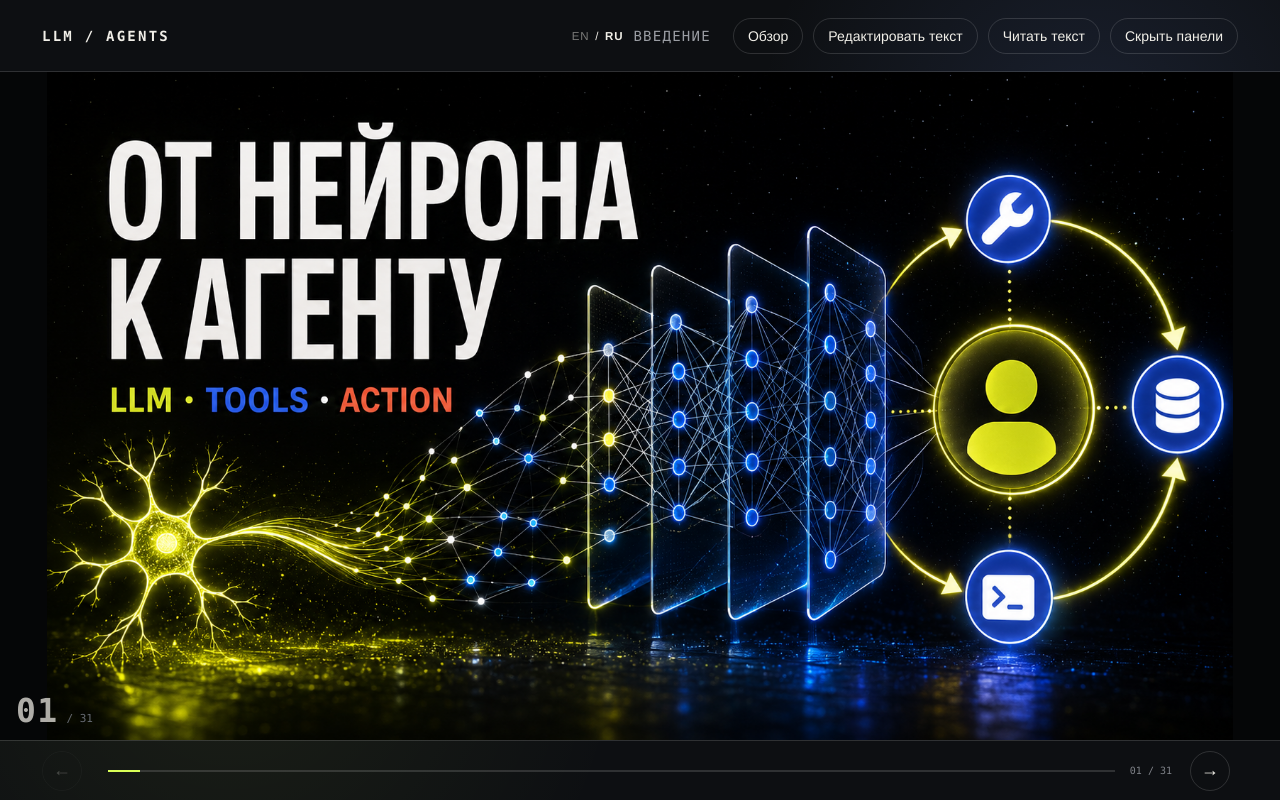
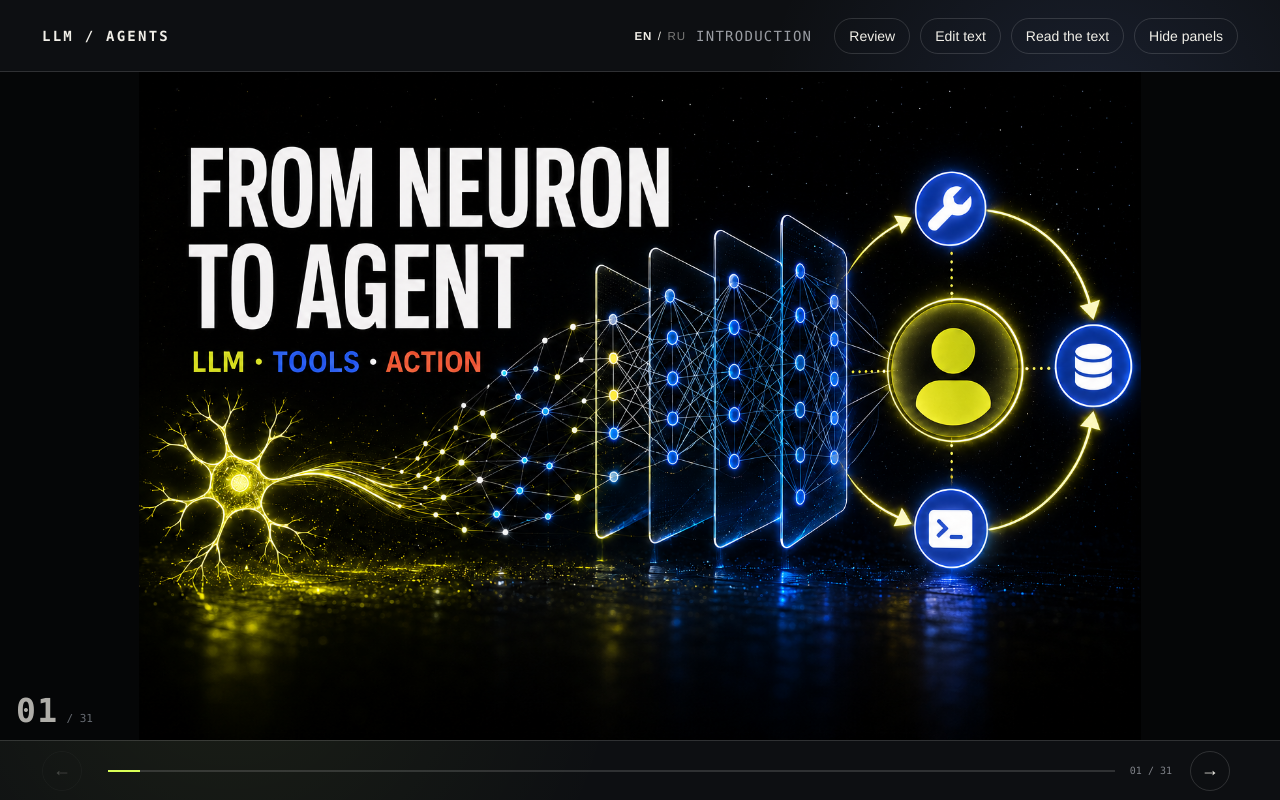
Before and after one commit to positron48/llm-agents-presentation, a Next.js app: page / in a window 1280 px wide. Built offline with nearby package versions, Linux system fonts and the light colour scheme.

Commit message:
feat: detect presentation language from request

```diff
--- /dev/null
+++ b/app/i18n/language.ts
@@ -0,0 +1,24 @@
+import type { Language } from "./context";
+
+export function languageFromAcceptLanguage(value: string | null): Language {
+  if (!value) return "en";
+
+  const preferred = value
+    .split(",")
+    .map((part, index) => {
+      const [range = "", ...parameters] = part.trim().split(";");
+      const qualityParameter = parameters.find((parameter) => parameter.trim().startsWith("q="));
+      const quality = qualityParameter ? Number.parseFloat(qualityParameter.trim().slice(2)) : 1;
+      return { range: range.toLowerCase(), quality: Number.isFinite(quality) ? quality : 0, index };
+    })
+    .filter(({ quality }) => quality > 0)
+    .sort((left, right) => right.quality - left.quality || left.index - right.index)
+    .find(({ range }) => range === "ru" || range.startsWith("ru-") || range === "en" || range.startsWith("en-"));
+
+  return preferred?.range === "ru" || preferred?.range.startsWith("ru-") ? "ru" : "en";
+}
+
+export function resolveLanguage(explicit: string | undefined, acceptLanguage: string | null): Language {
+  if (explicit === "ru" || explicit === "en") return explicit;
+  return languageFromAcceptLanguage(acceptLanguage);
+}
--- a/app/layout.tsx
+++ b/app/layout.tsx
@@ -1,14 +1,19 @@
 import "./globals.css";
+import { headers } from "next/headers";
+import { languageFromAcceptLanguage } from "./i18n/language";
 
-export default function RootLayout({
+export default async function RootLayout({
   children,
 }: Readonly<{
   children: React.ReactNode;
 }>) {
+  const requestHeaders = await headers();
+  const language = languageFromAcceptLanguage(requestHeaders.get("accept-language"));
+
   return (
-    <html lang="ru" suppressHydrationWarning>
+    <html lang={language} suppressHydrationWarning>
       <head>
-        <script dangerouslySetInnerHTML={{ __html: "document.documentElement.lang=new URLSearchParams(location.search).get('lang')==='en'?'en':'ru'" }} />
+        <script dangerouslySetInnerHTML={{ __html: "const l=new URLSearchParams(location.search).get('lang');if(l==='ru'||l==='en')document.documentElement.lang=l" }} />
       </head>
       <body>{children}</body>
     </html>
--- a/app/page.tsx
+++ b/app/page.tsx
@@ -2,6 +2,7 @@ import TalkDeck from "./talk-deck";
 import type { Metadata } from "next";
 import { headers } from "next/headers";
 import { contentByLanguage } from "@/content/generated";
+import { resolveLanguage } from "./i18n/language";
 
 type PageParams = { mode?: string; slide?: string; lang?: string };
 
@@ -10,9 +11,10 @@ export async function generateMetadata({
 }: {
   searchParams: Promise<PageParams>;
 }): Promise<Metadata> {
-  const language = (await searchParams).lang === "en" ? "en" : "ru";
+  const params = await searchParams;
+  const requestHeaders = await headers();
+  const language = resolveLanguage(params.lang, requestHeaders.get("accept-language"));
   const { talkMeta } = contentByLanguage[language];
-  const requestHeaders = await headers();
   const host = requestHeaders.get("x-forwarded-host") ?? requestHeaders.get("host");
   const protocol = requestHeaders.get("x-forwarded-proto") ?? (host?.startsWith("localhost") ? "http" : "https");
   const origin = process.env.PUBLIC_SITE_URL?.replace(/\/$/, "") ?? (host ? `${protocol}://${host}` : "http://localhost:3000");
@@ -42,7 +44,8 @@ export default async function Home({
   searchParams: Promise<PageParams>;
 }) {
   const params = await searchParams;
-  const language = params.lang === "en" ? "en" : "ru";
+  const requestHeaders = await headers();
+  const language = resolveLanguage(params.lang, requestHeaders.get("accept-language"));
   const { slides, bonusSlides, references, talkMeta } = contentByLanguage[language];
 
   return (
--- a/app/talk-deck.tsx
+++ b/app/talk-deck.tsx
@@ -3339,7 +3339,7 @@ function TalkDeckContent({
 
   const languageHref = useCallback((nextLanguage: "ru" | "en") => {
     const params = new URLSearchParams();
-    if (nextLanguage === "en") params.set("lang", "en");
+    params.set("lang", nextLanguage);
     if (mode === "read") params.set("mode", "read");
     params.set("slide", currentSlideId);
     return `?${params.toString()}`;
```
Also changed, not shown: 1 other file (tests, documents, lock files or other folders).
